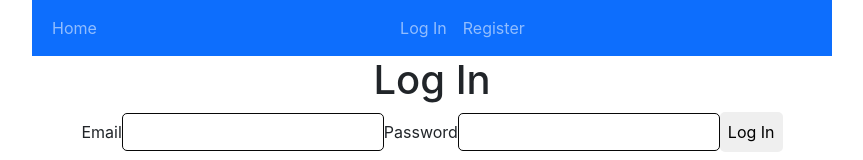
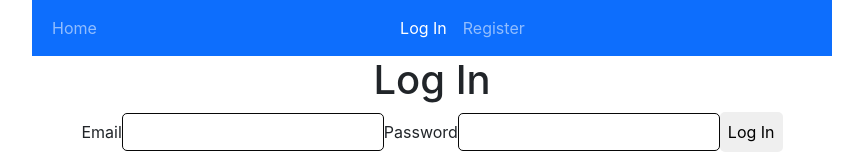
Before and after one commit to yulyaolshanska/goit-react-hw-08-phonebook, a React (Create React App) app: page /login in a window 1280 px wide. Shown: the top 160 px of the page, without its empty margins (208-1071 px from the left). Built offline with nearby package versions, Linux system fonts and the light colour scheme.

Commit message:
Порядок в коде

```diff
--- a/src/components/AppBar/AppBar.jsx
+++ b/src/components/AppBar/AppBar.jsx
@@ -11,7 +11,6 @@ function AppBar() {
   const isLoggedIn = useSelector(authSelectors.getIsLoggedIn);
 
   return (
-    // <header>
     <>
       <Navbar bg="primary" variant="dark">
         <Container>
--- a/src/components/AuthNav/AuthNav.jsx
+++ b/src/components/AuthNav/AuthNav.jsx
@@ -1,15 +1,17 @@
 // import { NavLink } from 'react-router-dom';
 import { Nav } from 'react-bootstrap';
+import { useLocation } from 'react-router-dom';
 
 export const AuthNav = () => {
+  const location = useLocation();
+
   return (
-    <>
-      <Nav className="me-auto">
-        <Nav.Link href="/login">Log In</Nav.Link>
-        <Nav.Link href="/register">Register</Nav.Link>
-      </Nav>
-      {/* <NavLink to="/login">Log In</NavLink>
-      <NavLink to="/register">Register</NavLink> */}
-    </>
+    <Nav activeKey={location.pathname} className="me-auto">
+      <Nav.Link href="/login">Log In</Nav.Link>
+      <Nav.Link href="/register">Register</Nav.Link>
+    </Nav>
   );
 };
+
+/* <NavLink to="/login">Log In</NavLink>
+      <NavLink to="/register">Register</NavLink> */
--- a/src/components/ContactList/ContactList.jsx
+++ b/src/components/ContactList/ContactList.jsx
@@ -49,6 +49,13 @@ export const ContactList = () => {
             <ListGroup.Item>Contact {filter} not found</ListGroup.Item>
           )}
         </ListGroup>
+      )}
+
+      {error && <p>Ups, something was wrong!</p>}
+    </Container>
+  );
+};
+
 // <ul className={css.contactList}>
 //   {filteredContacts.length !== 0 ? (
 //     filteredContacts.map(({ name, number, id }) => {
@@ -65,9 +72,3 @@ export const ContactList = () => {
 //     <li> Contact {filter} not found </li>
 //   )}
 // </ul>
-      )}
-
-      {error && <p>Ups, something was wrong!</p>}
-    </Container>
-  );
-};
--- a/src/index.js
+++ b/src/index.js
@@ -9,7 +9,7 @@ import './index.css';
 
 ReactDOM.createRoot(document.getElementById('root')).render(
   <React.StrictMode>
-    <Provider store={store}>
+    <Provider store={store} basename="goit-react-hw-08-phonebook">
       <PersistGate loading={null} persistor={persistor}>
         <BrowserRouter>
           <App />
@@ -18,4 +18,3 @@ ReactDOM.createRoot(document.getElementById('root')).render(
     </Provider>
   </React.StrictMode>
 );
-// basename = 'goit-react-hw-08-phonebook';
--- a/src/redux/auth/authOperations.js
+++ b/src/redux/auth/authOperations.js
@@ -29,7 +29,6 @@ const logIn = createAsyncThunk('auth/login', async credentials => {
     // console.log('credentials', credentials);
     const { data } = await axios.post('/users/login', credentials);
     token.set(data.token);
-    console.log(data.token);
 
     return data;
   } catch (error) {
```
Lines whose indentation alone changed are shown as unchanged.
